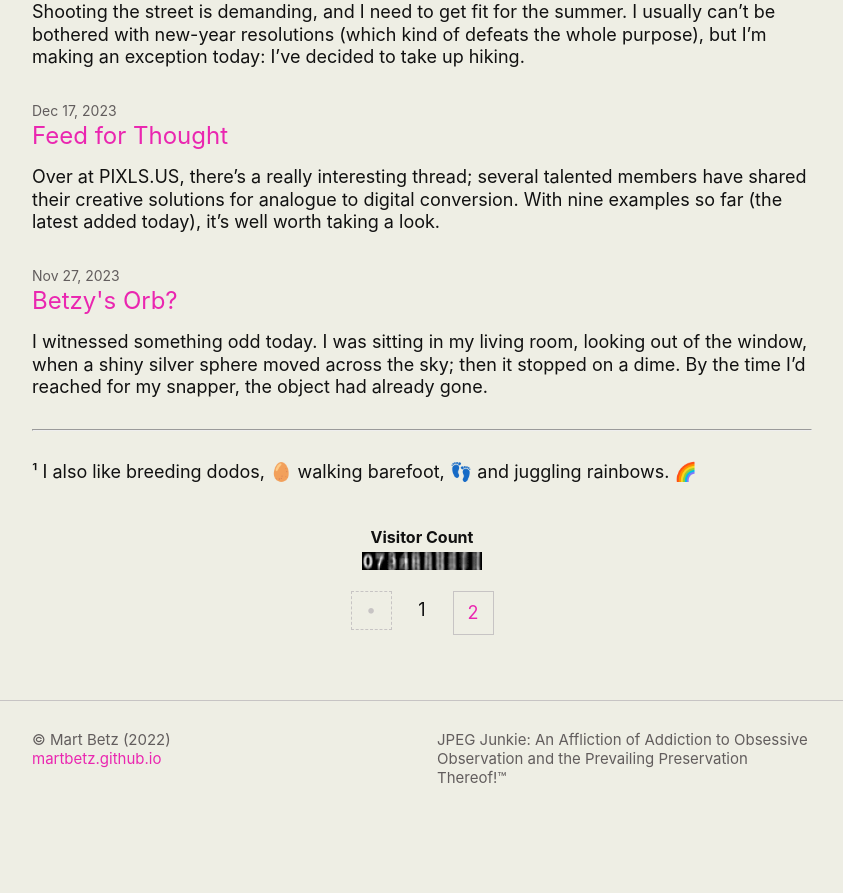
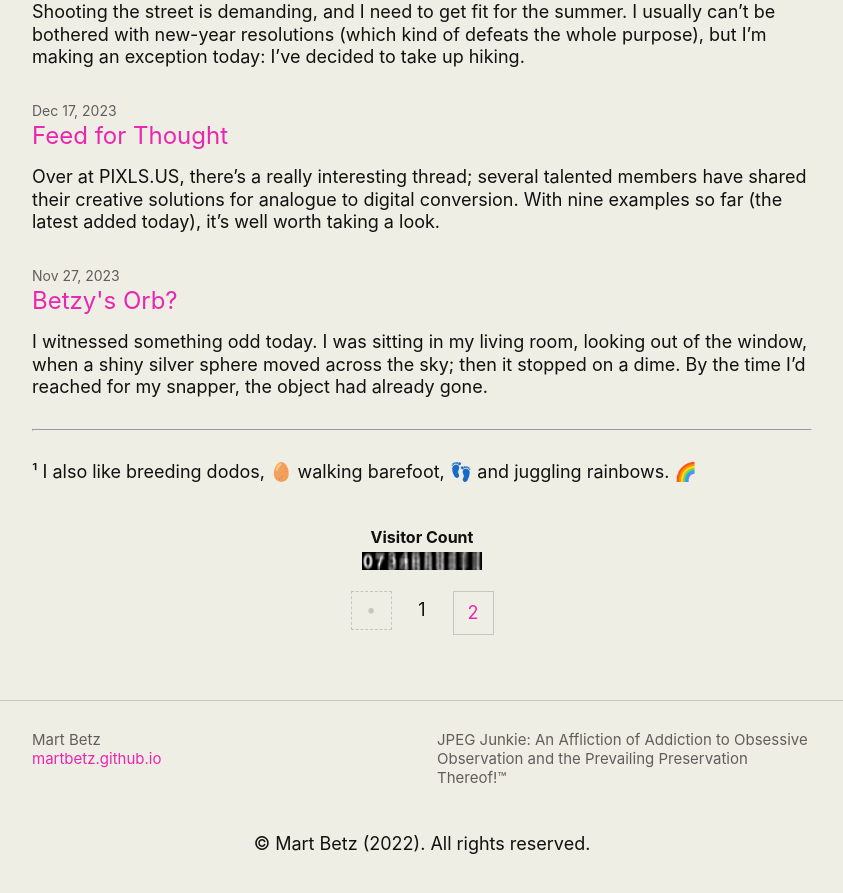
Before and after one commit to martbetz/martbetz.github.io, a Jekyll site: the page built from index.html, in a window 1280 px wide and 900 px high, scrolled down 1099 px. Shown: the top 893 px of the window, without its empty margins (218-1061 px from the left). Built offline with Jekyll 4.4.1, drawn with Linux system fonts in a browser that asks for light colours; the list of posts is cut into pages by our own code; before the commit the page ends 1947 px from its top, so only the background shows below that.

Commit message:
Update footer.html

```diff
--- a/_includes/footer.html
+++ b/_includes/footer.html
@@ -15,7 +15,7 @@
      {%- if site.author %}
         <ul class="contact-list">
           {% if site.author.name -%}
-            <li class="p-name">© {{ site.author.name | escape }} (2022)</li>
+            <li class="p-name">{{ site.author.name | escape }}</li>
           {% endif -%}
           {% if site.author.email -%}
             <!-- <li><a class="u-email" href="mailto:{{ site.author.email }}">{{ site.author.email }}</a></li> -->
@@ -40,6 +33,12 @@
       {%- include social.html -%}
     </div>
 
+       <p>
+         {% if site.author.name -%}
+           <center>© {{ site.author.name | escape }} (2022). All rights reserved.</center>
+          {% endif -%}
+       </p>
+
   </div>
 
 </footer>
```
Also changed, not shown: other parts of _includes/footer.html (+0 -7 lines).
